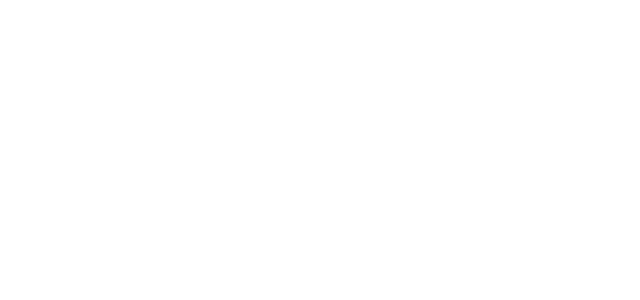
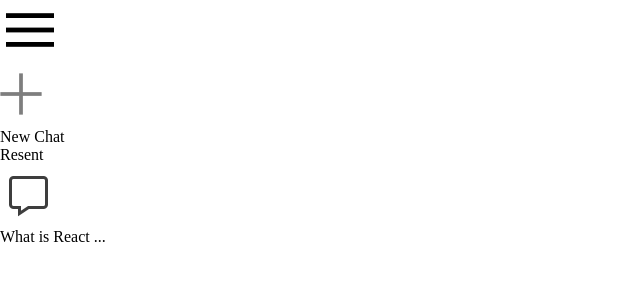
Before and after one commit to tn-deshappriya/Gemini-Clone, a React (Vite) app: page / in a window 1280 px wide. Shown: the top 300 px of the page, without its empty margins (0-640 px from the left). Built offline with nearby package versions, Linux system fonts and the light colour scheme.

Commit message:
4.Sidebar Top Side Created.

```diff
--- a/src/components/Sidebar/Sidebar.jsx
+++ b/src/components/Sidebar/Sidebar.jsx
@@ -1,10 +1,24 @@
 import React from "react";
-import "Sidebar.css";
+import "../Sidebar/Sidebar.css";
+import { assets } from "../../assets/assets";
 
 const Sidebar = () => {
   return (
     <div className="sidebar">
-      <div className="top"></div>
+      <div className="top">
+        <img className="menu" src={assets.menu_icon} alt="menu-icon" />
+        <div className="new-chat">
+          <img src={assets.plus_icon} alt="plus_icon" />
+          <p>New Chat</p>
+        </div>
+        <div className="resent">
+          <p className="resent-title">Resent</p>
+          <div className="resent-entry">
+            <img src={assets.message_icon} alt="" />
+            <p>What is React ...</p>
+          </div>
+        </div>
+      </div>
       <div className="bottom"></div>
     </div>
   );
```
